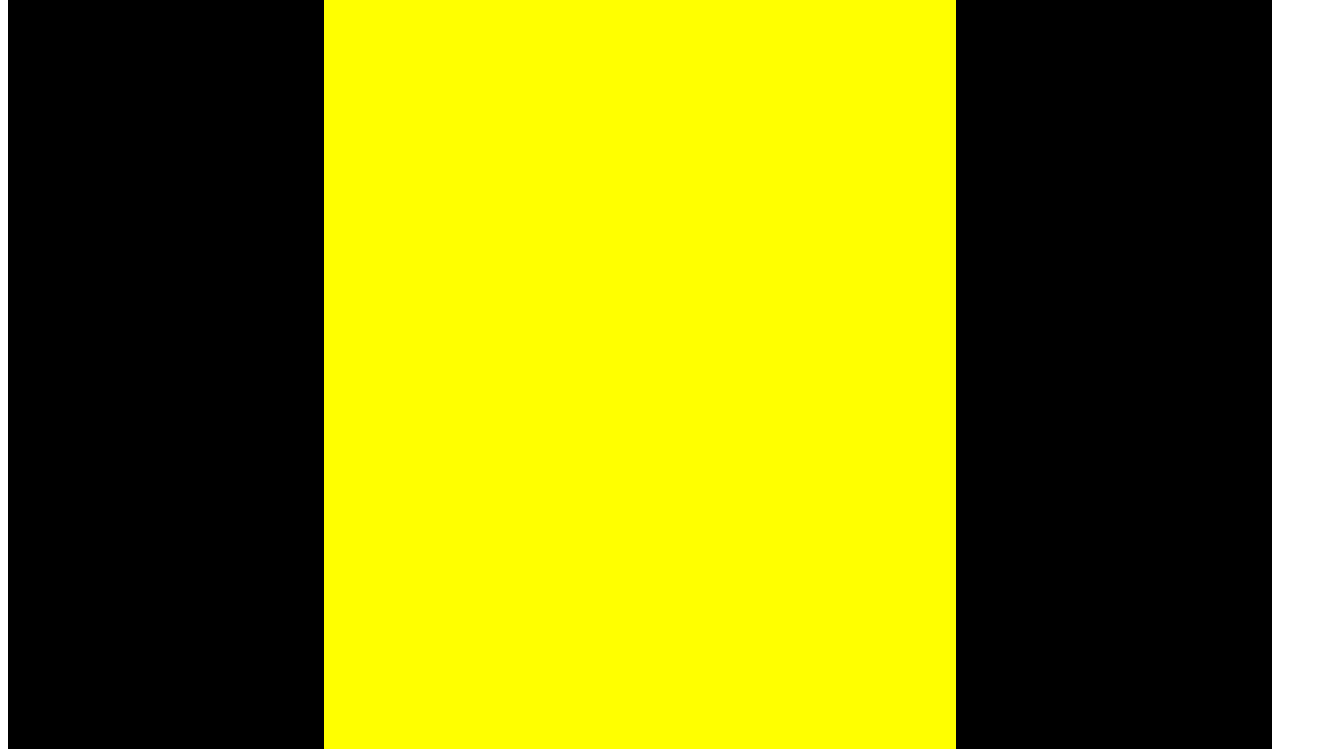
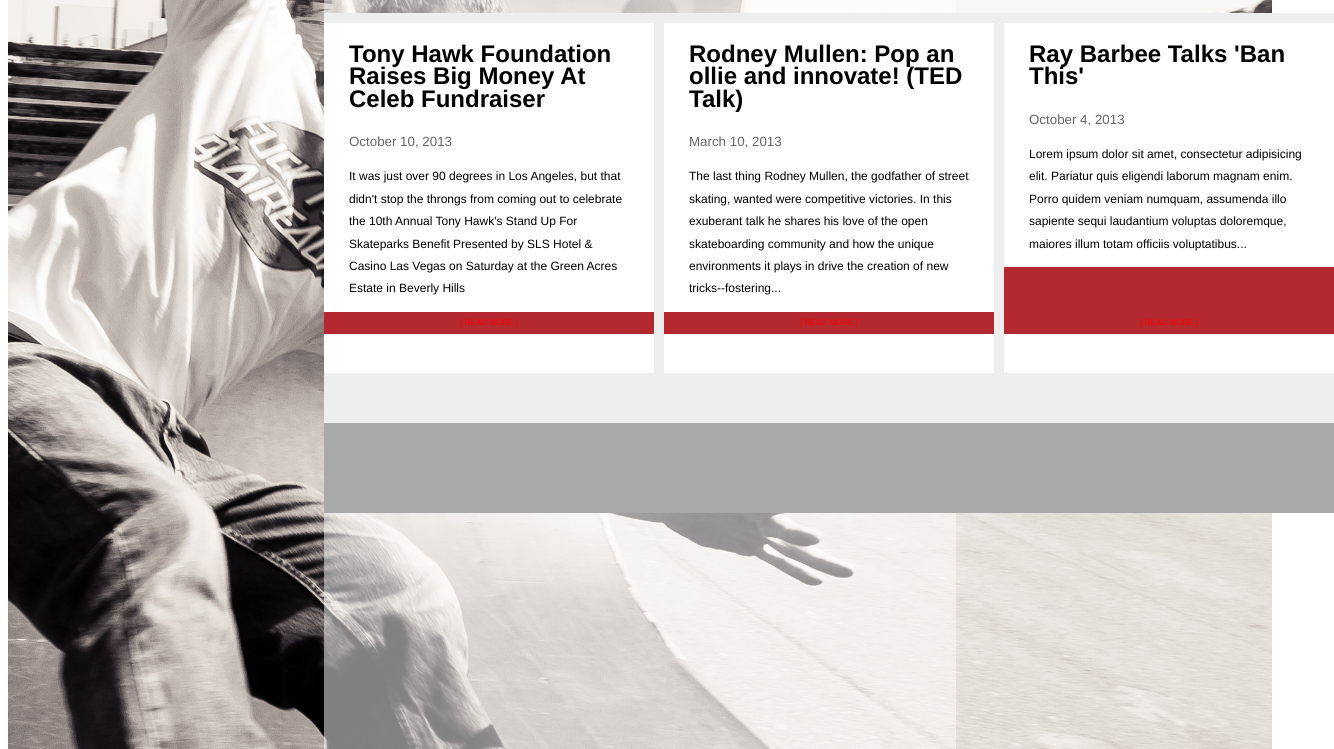
Before and after one commit to shonhartman/Powell-Paralta-ReWrk, a plain HTML site: page sass (1)/index.html in a window 1280 px wide. Shown: the part 91-840 px from the top of the page, 1334 px wide, since content can reach past the window. Drawn offline with Linux system fonts and the light colour scheme.

Commit message:
begin news section

```diff
--- a/sass (1)/index.html
+++ b/sass (1)/index.html
@@ -10,6 +10,8 @@
 
     <div class="wrapper">
       <div class="container">
+
+<!-- Nav Bar ------------------------------------------------------------------------------------->
         <div class="nav-bar">
           <div class="social">
               <h4>Subscribe</h4>
@@ -41,7 +43,37 @@
                 <h3>&#8212 contact us &#8212</h3>
               </div>
             </div>
-        </div>
+<!-- News -------------------------------------------------------------------------------------->
+
+          <div class="news-container">
+            <ul>
+              <li>
+                <h2>Tony Hawk Foundation Raises Big Money At Celeb Fundraiser</h2>
+                <small>October 10, 2013</small>
+                <p>It was just over 90 degrees in Los Angeles, but that didn't stop the
+                  throngs from coming out to celebrate the 10th Annual Tony Hawk's
+                  Stand Up For Skateparks Benefit Presented by SLS Hotel & Casino Las Vegas
+                  on Saturday at the Green Acres Estate in Beverly Hills
+                </p>
+                <h3>&#91 Read More &#93</h3>
+              </li>
+              <li>
+                <h2>Rodney Mullen: Pop an ollie and innovate! (TED Talk)</h2>
+                <small>March 10, 2013</small>
+                <p>The last thing Rodney Mullen, the godfather of street skating, wanted were competitive victories. In this exuberant talk he shares his love of the open skateboarding community and how the unique environments it plays in drive the creation of new tricks--fostering...</p>
+                <h3 id="read2">&#91 Read More &#93</h3>
+              </li>
+              <li>
+                <h2>Ray Barbee Talks 'Ban This'</h2>
+                <small>October 4, 2013</small>
+                <p>Lorem ipsum dolor sit amet, consectetur adipisicing elit. Pariatur quis eligendi laborum magnam enim. Porro quidem veniam numquam, assumenda illo sapiente sequi laudantium voluptas doloremque, maiores illum totam officiis voluptatibus...</p>
+                <h3 id="read3">&#91 Read More &#93</h3>
+              </li>
+            </ul>
+          </div>
+
+
+         </div> <!-- nav-bar div -->
 
 
 
--- a/sass (1)/scss/_layout.scss
+++ b/sass (1)/scss/_layout.scss
@@ -3,7 +3,9 @@
   width: 100%;
   height: $full-page-height;
   max-width: 1500px;
-  background-color: black;
+  background-image: url("../images/bg.jpg");
+  background-size: cover;
+  background-repeat: no-repeat;
 
 }
 
@@ -12,7 +14,7 @@
   max-width: 1015px;
   height: $full-page-height;
   margin: 0 auto;
-  background-color: yellow;
+  background-color: $slightly-transparent;
 
     @media #{$information-tablet} {
       transition: background-color, width 1.5s ease;
--- a/sass (1)/scss/_modules.scss
+++ b/sass (1)/scss/_modules.scss
@@ -1 +1,2 @@
 @import "modules/nav-bar";
+@import "modules/news";
--- a/sass (1)/scss/modules/_nav-bar.scss
+++ b/sass (1)/scss/modules/_nav-bar.scss
@@ -2,7 +2,6 @@
   width: 100%;
   height: auto;
   margin: 0 auto;
-  background-color: #666;
 }
 
 //social icons -------------------------------------------------------
@@ -87,7 +86,6 @@ h3 {
   width: 100%;
   height: 30px;
   padding-top: 5px 0 0 1.25%;
-  background-color: #333;
   clear: both;
     @media #{$information-phone} {
       display: none;
--- /dev/null
+++ b/sass (1)/scss/modules/_news.scss
@@ -0,0 +1,87 @@
+.news-container {
+  background-color: darkgrey;
+  width: 1010px;
+  height: 500px;
+  font-family: arial;
+}
+
+ul {
+  background: rgba(255, 255, 255, 0.8);
+  width: 1010px;
+  height: 400px;
+  list-style: none;
+  text-align: left;
+  line-height: 1.4rem;
+  padding: 10px 0 0 0;
+}
+
+ul small {
+  color: #666;
+}
+
+li:nth-child(1) {
+  float: left;
+  background-color: white;
+  width: 330px;
+  height: 350px;
+  margin: 0 10px 0 0;
+  max-height: 350px;
+}
+
+li:nth-child(1) h2, small, p {
+  padding-left: 25px;
+}
+
+li:nth-child(2) {
+  float: left;
+  background-color: white;
+  width: 330px;
+  height: 350px;
+  margin-right: 10px;
+}
+
+li:nth-child(2) h2, small, p {
+  padding-left: 25px;
+}
+
+li:nth-child(3) {
+  float: left;
+  background-color: white;
+  width: 330px;
+  height: 350px;
+}
+
+li:nth-child(3) h2, small, p {
+  padding-left: 25px;
+}
+
+h2:nth-of-type(3) {
+  padding-top: 50px;
+}
+
+
+h3 {
+  // width: 100px;
+  text-align: center;
+  // padding-left: 10px;
+  color: red;
+}
+
+#read2 {
+  // width: 100px;
+  // padding-left: 0;
+}
+
+#read3 {
+  padding-top: 45px;
+}
+
+
+h2 {
+  font-size: 1.5em;
+}
+
+p {
+  font-size: .75rem;
+  padding-right: 25px;
+}
```
Also changed, not shown: sass (1)/css/main.css.
